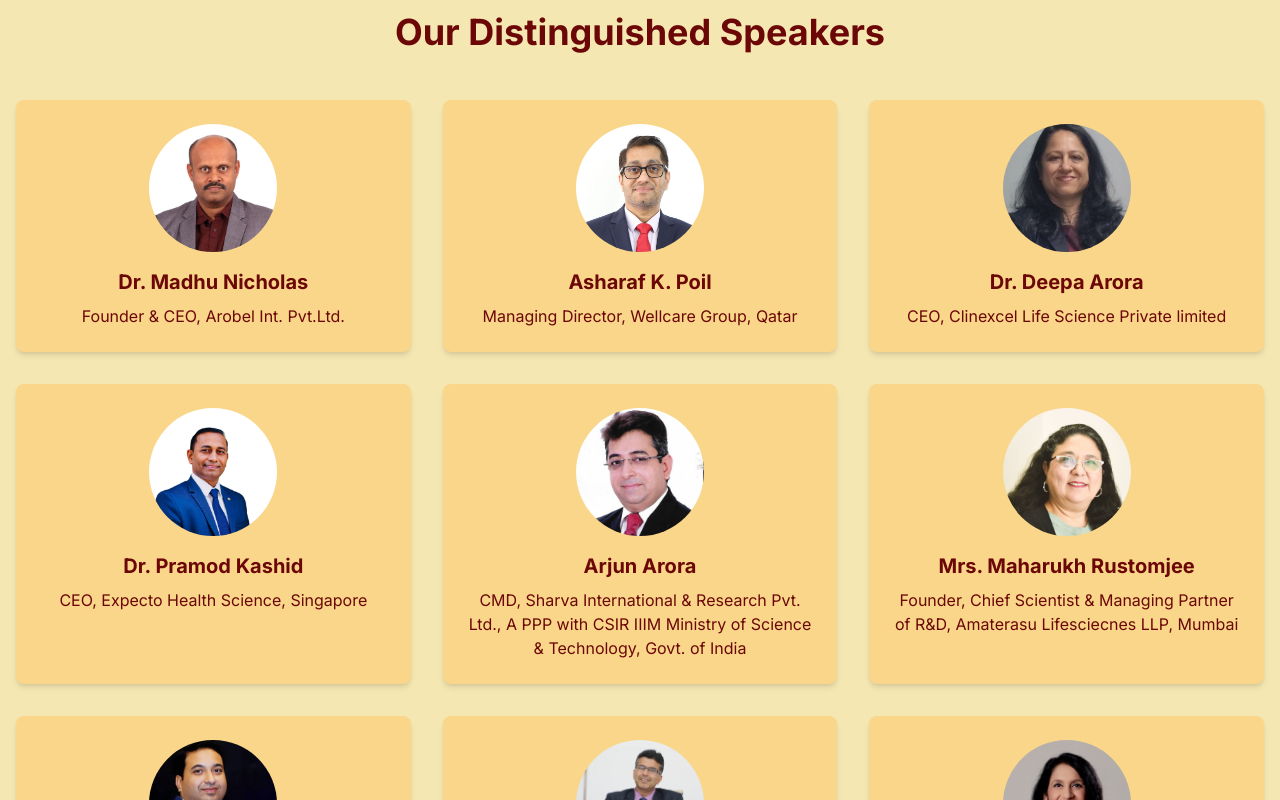
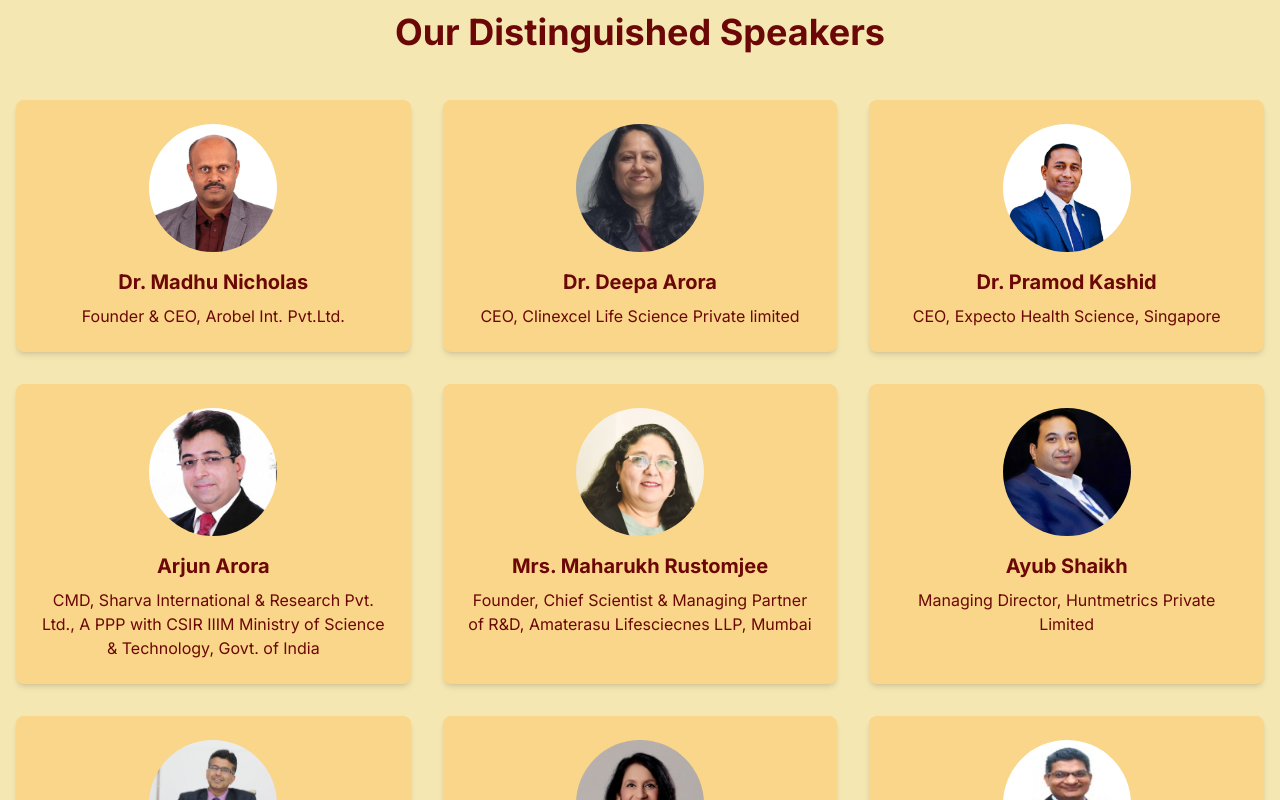
Before and after one commit to ravindrasirvi609/CEO-CONCLAVE-2024, a Next.js app: page / in a window 1280 px wide. Shown: the part 2100-2900 px from the top of the page. Built offline with nearby package versions, Linux system fonts and the light colour scheme; no server answers.

Commit message:
feat: Add FOPE logo to CompanyLogosSection component

```diff
--- a/src/app/components/CompanyLogosSection.tsx
+++ b/src/app/components/CompanyLogosSection.tsx
@@ -5,6 +5,7 @@ import Image from "next/image";
 const logos = [
   { src: "/chronicle.png", alt: "chronicle" },
   { src: "/infusion.jpeg", alt: "Infusion" },
+  { src: "/fope.jpeg", alt: "FOPE" },
 ];
 const CompanyLogosSection = () => {
   const [isClient, setIsClient] = useState(false);
--- a/src/app/components/SpeakerSection.tsx
+++ b/src/app/components/SpeakerSection.tsx
@@ -7,11 +7,6 @@ const speakers = [
     name: "Dr. Madhu Nicholas",
     role: "Founder & CEO, Arobel Int. Pvt.Ltd.",
     image: "/Madhu.jpeg",
-  },
-  {
-    name: "Asharaf K. Poil",
-    role: "Managing Director, Wellcare Group, Qatar",
-    image: "/Ashraf.jpeg",
   },
   {
     name: "Dr. Deepa Arora",
```
Also changed, not shown: public/fope.jpeg (added).
